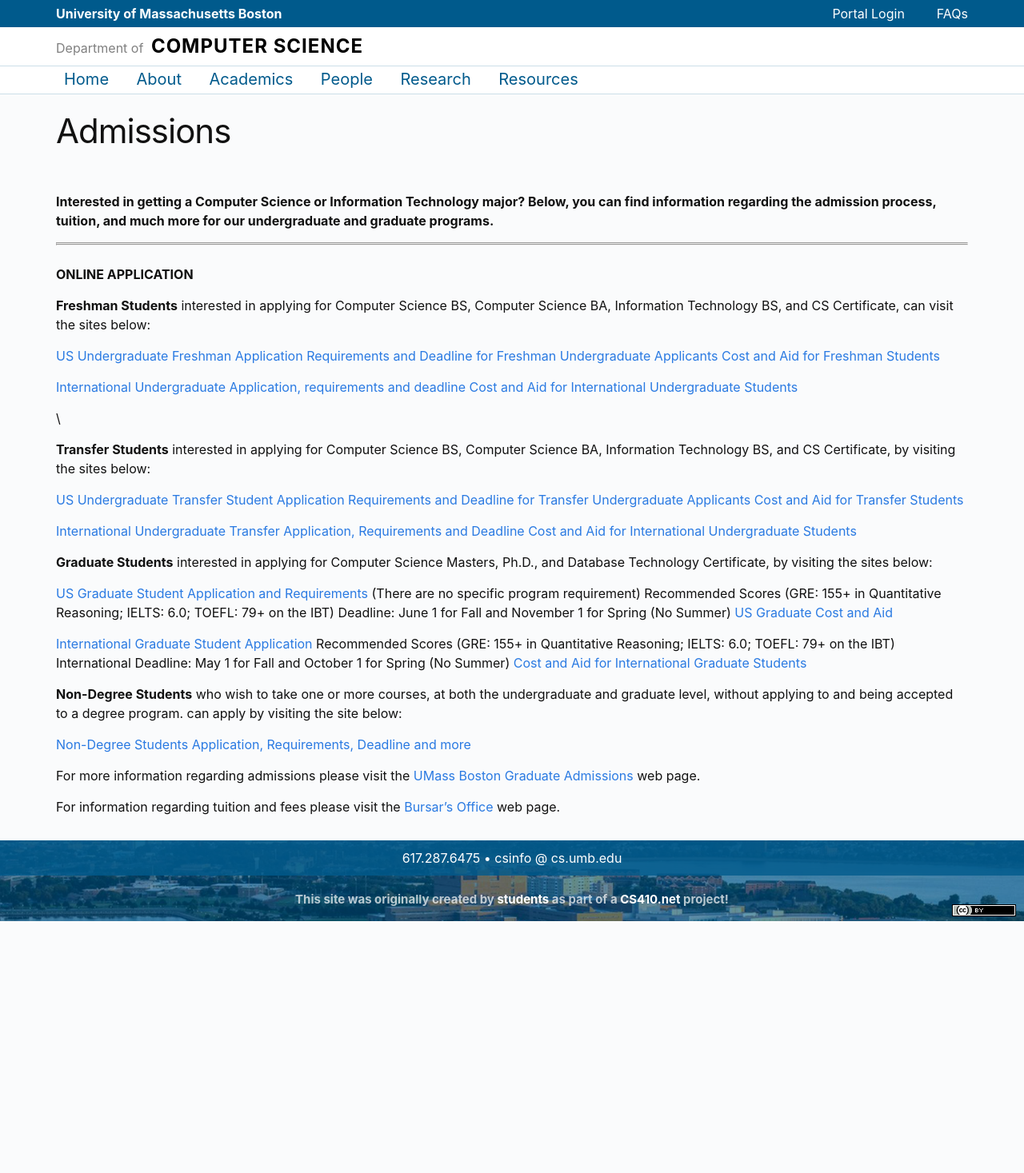
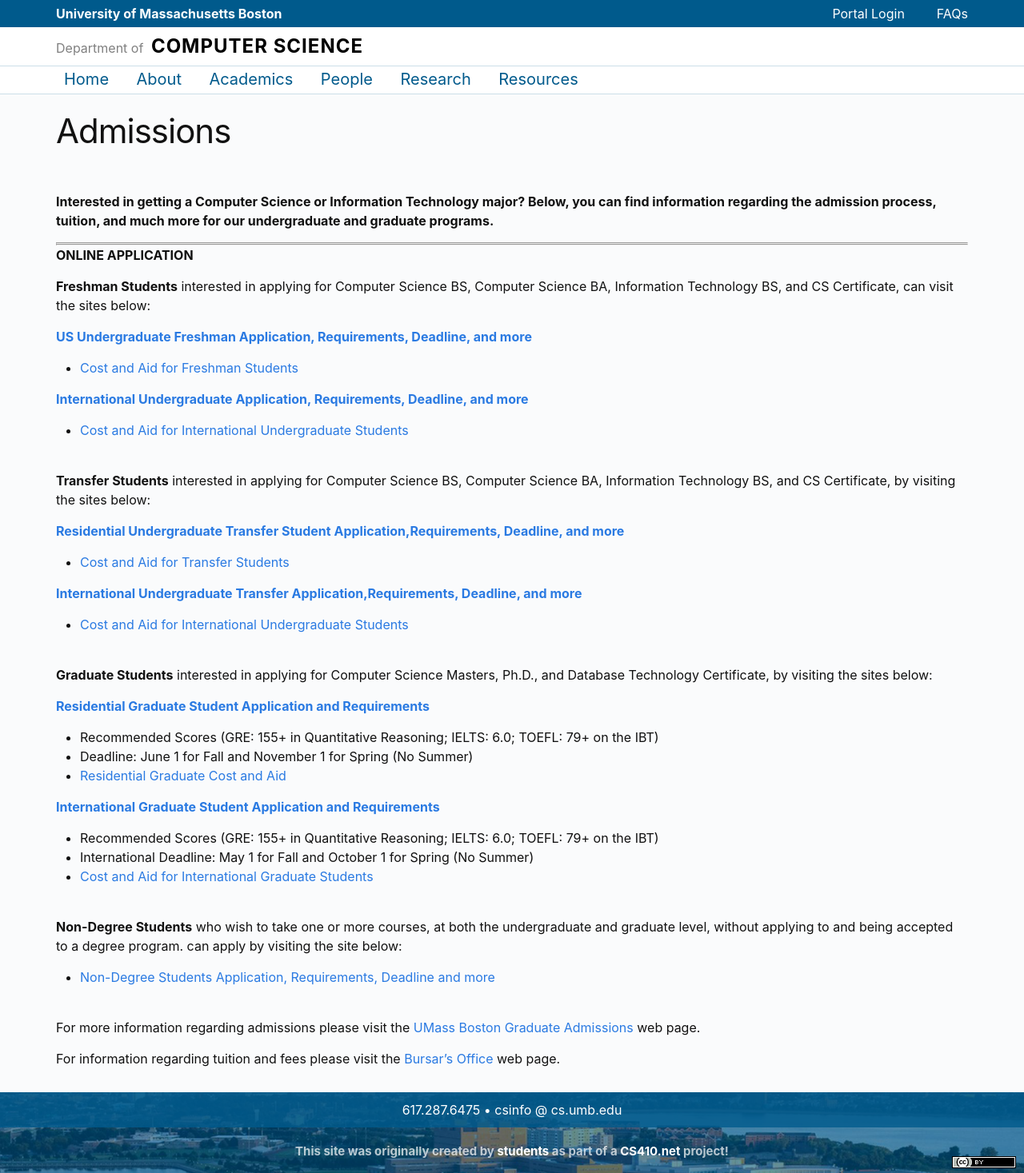
Before and after one commit to umbcs/umbcs.github.io, a Jekyll site: the page built from WEB/academics/admissions.markdown, in a window 1280 px wide. Shown: the whole page at 80% size. Built offline with Jekyll 4.4.1, drawn with Linux system fonts in a browser that asks for light colours; before the commit the page ends 1152 px from its top, so only the background shows below that.

Commit message:
Updated links and information

```diff
--- a/WEB/academics/admissions.markdown
+++ b/WEB/academics/admissions.markdown
@@ -10,45 +10,45 @@ permalink: "/admissions"
 
 ---
 
-\
+
 **ONLINE APPLICATION**
 
 **Freshman Students** interested in applying for Computer Science BS, Computer Science BA, Information Technology BS, and CS Certificate, can visit the sites below:
 
-[US Undergraduate Freshman Application](https://admissions.umb.edu/freshman-students/apply)
-[Requirements and Deadline for Freshman Undergraduate Applicants](https://admissions.umb.edu/freshman-students/apply/requirements-deadlines)
-[Cost and Aid for Freshman Students](https://admissions.umb.edu/freshman-students/cost-and-aid)
+**[US Undergraduate Freshman Application, Requirements, Deadline, and more](https://admissions.umb.edu/freshman-students/apply)**<br>
+- [Cost and Aid for Freshman Students](https://admissions.umb.edu/freshman-students/cost-and-aid)<br>
 
-[International Undergraduate Application, requirements and deadline](https://admissions.umb.edu/international-students/apply/freshman)
-[Cost and Aid for International Undergraduate Students](https://admissions.umb.edu/international-students/cost-and-aid)
-
-\
+**[International Undergraduate Application, Requirements, Deadline, and more](https://admissions.umb.edu/international-students/apply/freshman)**<br>
+- [Cost and Aid for International Undergraduate Students](https://admissions.umb.edu/international-students/cost-and-aid)<br>
+<br>
 
 **Transfer Students** interested in applying for Computer Science BS, Computer Science BA, Information Technology BS, and CS Certificate, by visiting the sites below:
 
-[US Undergraduate Transfer Student Application](https://admissions.umb.edu/transfer-students)
-[Requirements and Deadline for Transfer Undergraduate Applicants](https://admissions.umb.edu/freshman-students/apply/requirements-deadlines)
-[Cost and Aid for Transfer Students](https://admissions.umb.edu/transfer-students/cost-and-aid)
+**[Residential Undergraduate Transfer Student Application,Requirements, Deadline, and more](https://admissions.umb.edu/transfer-students/apply)**<br>
+- [Cost and Aid for Transfer Students](https://admissions.umb.edu/transfer-students/cost-and-aid)<br>
 
-[International Undergraduate Transfer Application, Requirements and Deadline](https://admissions.umb.edu/international-students/apply/transfer)
-[Cost and Aid for International Undergraduate Students](https://admissions.umb.edu/international-students/cost-and-aid)
+**[International Undergraduate Transfer Application,Requirements, Deadline, and more](https://admissions.umb.edu/international-students/apply/transfer)**<br>
+- [Cost and Aid for International Undergraduate Students](https://admissions.umb.edu/international-students/cost-and-aid)<br>
+<br>
 
 **Graduate Students** interested in applying for Computer Science Masters, Ph.D., and Database Technology Certificate, by visiting the sites below:
 
-[US Graduate Student Application and Requirements](https://admissions.umb.edu/transfer-students) (There are no specific program requirement)
-Recommended Scores (GRE: 155+ in Quantitative Reasoning; IELTS: 6.0; TOEFL: 79+ on the IBT)
-Deadline: June 1 for Fall and November 1 for Spring (No Summer)
-[US Graduate Cost and Aid](https://admissions.umb.edu/graduate-students/cost-and-aid)
+**[Residential Graduate Student Application and Requirements](https://admissions.umb.edu/graduate-students/apply)**<br>
+- Recommended Scores (GRE: 155+ in Quantitative Reasoning; IELTS: 6.0; TOEFL: 79+ on the IBT)<br>
+- Deadline: June 1 for Fall and November 1 for Spring (No Summer)<br>
+- [Residential Graduate Cost and Aid](https://www.umb.edu/bursar/tuition_and_fees/tuition_mandatory_fees)<br>
 
-[International Graduate Student Application](https://admissions.umb.edu/graduate-students/apply/international-graduate-applicants)
-Recommended Scores (GRE: 155+ in Quantitative Reasoning; IELTS: 6.0; TOEFL: 79+ on the IBT)
-International Deadline: May 1 for Fall and October 1 for Spring (No Summer)
-[Cost and Aid for International Graduate Students](https://admissions.umb.edu/international-students/cost-and-aid)
+**[International Graduate Student Application and Requirements](https://admissions.umb.edu/graduate-students/apply/international-graduate-applicants)**<br>
+- Recommended Scores (GRE: 155+ in Quantitative Reasoning; IELTS: 6.0; TOEFL: 79+ on the IBT)<br>
+- International Deadline: May 1 for Fall and October 1 for Spring (No Summer)<br>
+- [Cost and Aid for International Graduate Students](https://www.umb.edu/bursar/tuition_and_fees/tuition_mandatory_fees)<br>
+<br>
 
 **Non-Degree Students** who wish to take one or more courses, at both the undergraduate and graduate level, without applying to and being accepted to a degree program. can apply by visiting the site below:
 
-[Non-Degree Students Application, Requirements, Deadline and more](https://www.umb.edu/registrar/registration_courses/register_for_courses/non_degree_students)
+- [Non-Degree Students Application, Requirements, Deadline and more](https://www.umb.edu/registrar/registration_courses/register_for_courses/non_degree_students)<br>
+<br>
 
-For more information regarding admissions please visit the [UMass Boston Graduate Admissions](https://admissions.umb.edu/graduate-students/apply) web page.
+For more information regarding admissions please visit the [UMass Boston Graduate Admissions](https://admissions.umb.edu/graduate-students) web page.<br>
 
 For information regarding tuition and fees please visit the [Bursar's Office](https://www.umb.edu/bursar) web page.
```
